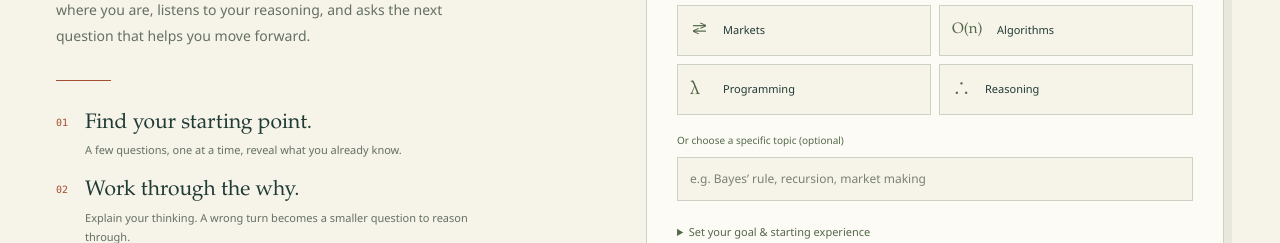
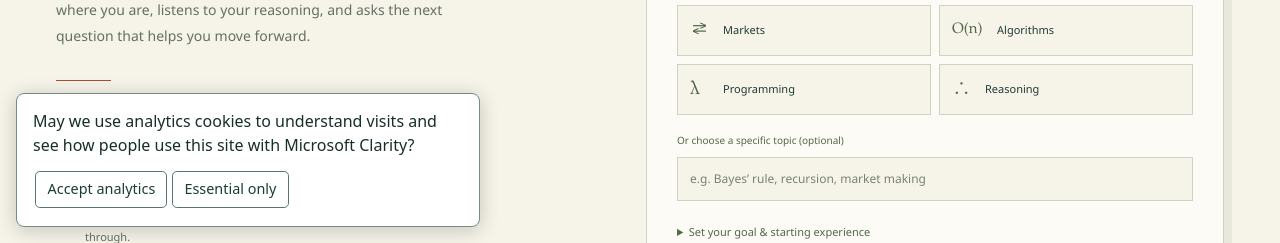
Before and after one commit to tglauner/thethinkingobservatory.com, a website with bundled scripts: page index.html in a window 1280 px wide. Shown: the part 557-800 px from the top of the page. Built offline with nearby package versions, Linux system fonts and the light colour scheme; files whose address does not match are found by name.

Commit message:
Offer opt-in analytics and editable cookie preferences

```diff
--- /dev/null
+++ b/analytics-consent.js
@@ -0,0 +1,49 @@
+(() => {
+  const key = 'observatory.analytics-consent.v1';
+  const panel = document.createElement('section');
+  panel.setAttribute('aria-label', 'Analytics cookies');
+  panel.style.cssText = 'position:fixed;bottom:1rem;left:1rem;z-index:2147483646;max-width:min(29rem,calc(100% - 2rem));box-sizing:border-box;padding:1rem;background:#fff;color:#172e29;border:1px solid #758b84;border-radius:.5rem;box-shadow:0 3px 20px #0003;font:1rem/1.45 system-ui;text-align:left';
+  const info = document.createElement('p');
+  info.style.cssText = 'margin:0 0 .75rem;color:inherit;font:inherit';
+  info.textContent = 'May we use analytics cookies to understand visits and see how people use this site with Microsoft Clarity?';
+  panel.append(info);
+
+  function button(label, action) {
+    const element = document.createElement('button');
+    element.type = 'button';
+    element.textContent = label;
+    element.style.cssText = 'background:#fff;color:#193e34;border:1px solid #58756a;border-radius:.3rem;padding:.45rem .7rem;margin:.15rem;font:500 .9rem/1.4 system-ui;cursor:pointer';
+    element.addEventListener('click', action);
+    return element;
+  }
+  const accept = button('Accept analytics', () => choose('granted'));
+  const decline = button('Essential only', () => choose('denied'));
+  panel.append(accept, decline);
+  document.body.append(panel);
+  const settings = button('Cookie preferences', () => {
+    panel.hidden = false;
+    (window.tgAnalyticsConsent ? accept : decline).focus();
+  });
+  document.body.append(settings);
+
+  function readChoice() {
+    try { return localStorage.getItem(key); }
+    catch { return null; }
+  }
+  function apply(choice) {
+    panel.hidden = choice === 'granted' || choice === 'denied';
+    const analytics = choice === 'granted' && navigator.doNotTrack !== '1' && navigator.globalPrivacyControl !== true;
+    window.tgAnalyticsConsent = analytics;
+    window.dispatchEvent(new CustomEvent('tg:analytics-consent', { detail: { analytics } }));
+  }
+  function choose(choice) {
+    try { localStorage.setItem(key, choice); }
+    catch { /* Keep the choice for this page when storage is unavailable. */ }
+    settings.focus({ preventScroll: true });
+    apply(choice);
+  }
+  window.addEventListener('storage', event => {
+    if (event.key === key || event.key === null) apply(readChoice());
+  });
+  apply(readChoice());
+})();
--- a/index.html
+++ b/index.html
@@ -8,6 +8,8 @@
   <link rel="icon" href="/mark.svg" type="image/svg+xml"><link rel="stylesheet" href="/styles.css">
   <script type="module" src="/app.js"></script>
   <link rel="canonical" href="https://thethinkingobservatory.com/">
+  <script src="https://tglauner.com/js/clarity.js?v=20261121" defer data-tg-consent data-vite-ignore></script>
+  <script defer src="/analytics-consent.js"></script>
 </head>
 <body>
   <a class="skip-link" href="#main">Skip to the study room</a>
@@ -19,7 +21,7 @@
     <span class="connection" id="connection-status" role="status"><i aria-hidden="true"></i><span>Checking tutor connection</span></span>
   </header>
   <nav class="resource-nav" aria-label="Tim Glauner resources"><a href="https://tglauner.com/#courses">Explore Tim’s courses ↗</a><a href="https://tglauner.com/">Visit tglauner.com ↗</a></nav>
-  <main id="main" tabindex="-1"></main>
+  <main id="main" tabindex="-1" data-clarity-mask="true"></main>
   <section class="learning-links" aria-label="Courses and companion sites"><p><strong>Continue learning with Tim Glauner</strong> · <a href="https://tglauner.com/">tglauner.com ↗</a> · <a href="https://tglauner.com/#courses">All courses ↗</a></p><p><a href="https://tglauner.com/mastering_interest_rate_derivatives/">Interest rate derivatives</a> · <a href="https://tglauner.com/mastering_mbs_and_abs/">MBS &amp; ABS</a> · <a href="https://tglauner.com/frtb_fundamentals/">FRTB</a> · <a href="https://tglauner.com/value_at_risk/">Value at Risk</a> · <a href="https://course-xva-essentials.tglauner.com/">XVA essentials</a></p><p><a href="https://thequantobservatory.com/">Prefer fixed exercises? Visit The Quant Observatory ↗</a></p></section>
   <footer class="site-footer"><span>Good questions change how you think.</span><p>By TG Investments and Research · Session saved in this browser · <a href="#sources">Sources & limitations</a></p></footer>
   <div id="toast" class="toast" role="status" hidden></div>
--- a/scripts/public-assets.mjs
+++ b/scripts/public-assets.mjs
@@ -3,6 +3,7 @@ import { resolve, join } from 'node:path';
 
 export const PUBLIC_FILES = Object.freeze({
   'index.html': 'index.html',
+  'analytics-consent.js': 'analytics-consent.js',
   'styles.css': 'styles.css',
   'app.js': 'app.js',
   'src/curriculum.js': 'src/curriculum.js',
```
Also changed, not shown: 1 other file.
